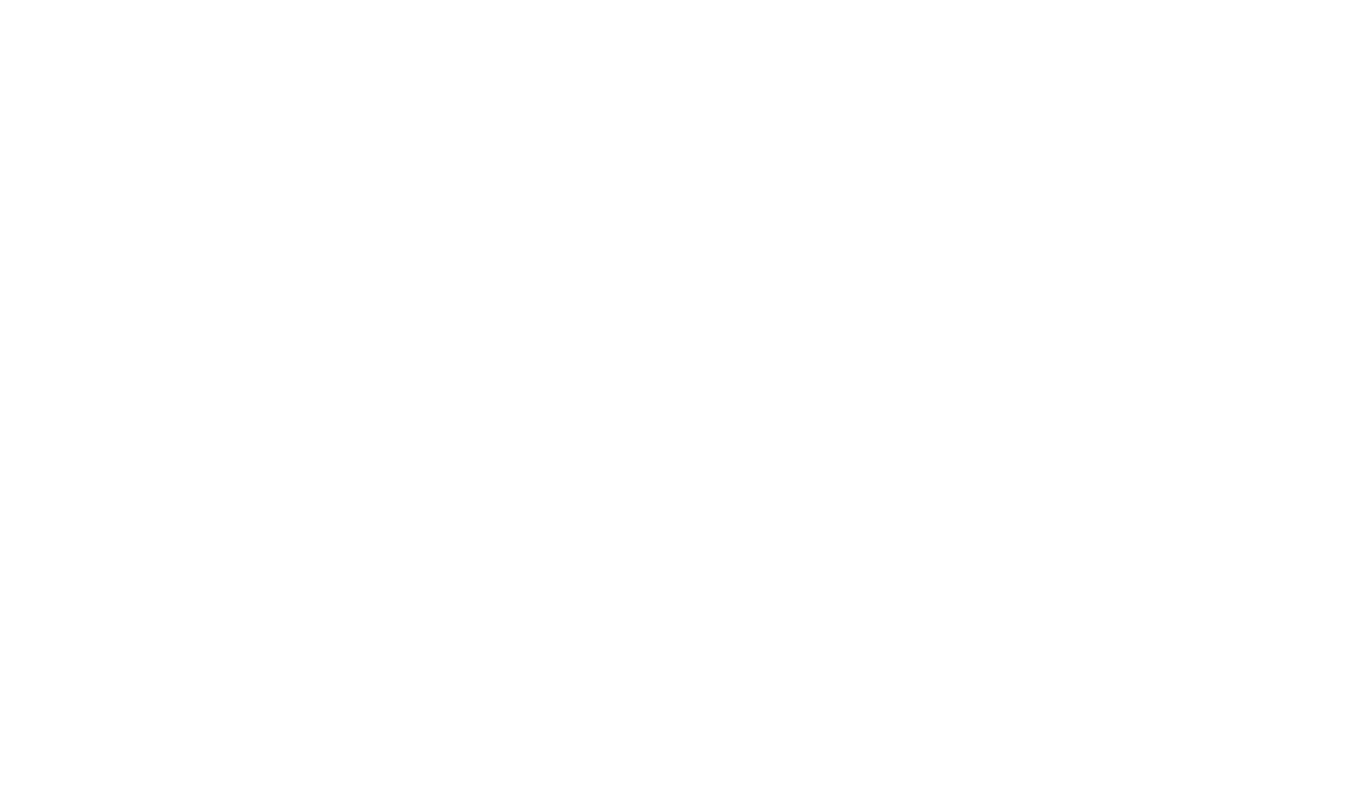
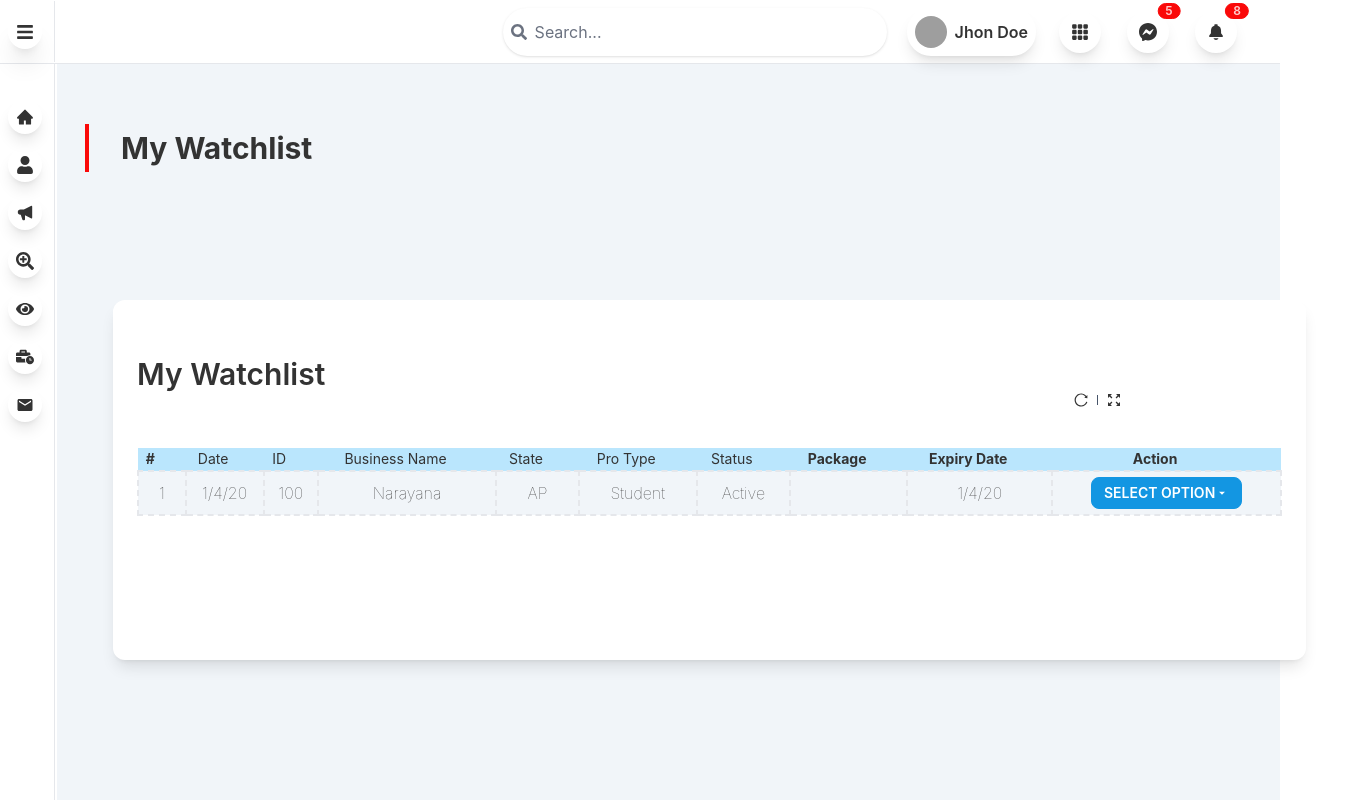
Before and after one commit to dipankar11137/Task-1-BP, a React (Create React App) app: page /proAdmin/myWatchList in a window 1280 px wide. Before the commit this address had no page. Shown: the whole page, 1362 px wide, since content can reach past the window. Built offline with nearby package versions, Linux system fonts and the light colour scheme; grey boxes are pictures that could not be loaded.

Commit message:
My Watchlist

```diff
--- a/src/App.js
+++ b/src/App.js
@@ -12,6 +12,7 @@
 import NewBusinessSales from './Pages/ProAdmin/MyPromos/NewBusinessSales';
 import ProfessionalDirectory from './Pages/ProAdmin/MyPromos/ProfessionalDirectory';
 import MySaveSearch from './Pages/ProAdmin/MySaveSearch/MySaveSearch';
+import MyWatchList from './Pages/ProAdmin/MyWatchList/MyWatchList';
 Aos.init();
 
 function App() {
@@ -34,6 +35,7 @@
           <Route path="newBusinessSales" element={<NewBusinessSales />} />
           <Route path="newBusinessPromo" element={<NewBusinessPromo />} />
           <Route path="mySaveSearch" element={<MySaveSearch />} />
+          <Route path="myWatchList" element={<MyWatchList />} />
         </Route>
       </Routes>
 
--- a/src/Pages/ProAdmin/Dashboard.js
+++ b/src/Pages/ProAdmin/Dashboard.js
@@ -223,6 +223,24 @@
                         <hr className="my-2" />
                       </div>
                     )}
+                    {selectedButton === 'My Watch list' && (
+                      <div className=" text-black ">
+                        <p
+                          href=""
+                          className="hover:text-accent cursor-pointer pl-2 text-2xl font-bold flex items-center "
+                        >
+                          My Watchlist
+                        </p>
+                        <hr className="my-2" />
+                        <Link to="/proAdmin/myWatchList">
+                          <p className="hover:text-accent cursor-pointer pl-2 flex items-center text-sm">
+                            <TiThLargeOutline className="mr-2" /> My Watchlist
+                          </p>
+                        </Link>
+
+                        <hr className="my-2" />
+                      </div>
+                    )}
                   </>
                   {/* )} */}
                 </div>
--- /dev/null
+++ b/src/Pages/ProAdmin/MyWatchList/MyWatchList.js
@@ -0,0 +1,20 @@
+import React from 'react';
+import List from '../../../Components/List';
+import Footer from '../../../Share/Footer';
+
+const MyWatchList = () => {
+  return (
+    <div>
+      <div className="mt-24 p-7 w-full">
+        <div className="flex items-center">
+          <div className="h-12 w-1 bg-primary"></div>
+          <h1 className="ml-8 text-3xl font-bold"> My Watchlist </h1>
+        </div>
+        <List name={'My Watchlist'} />
+      </div>
+      <Footer />
+    </div>
+  );
+};
+
+export default MyWatchList;
```
